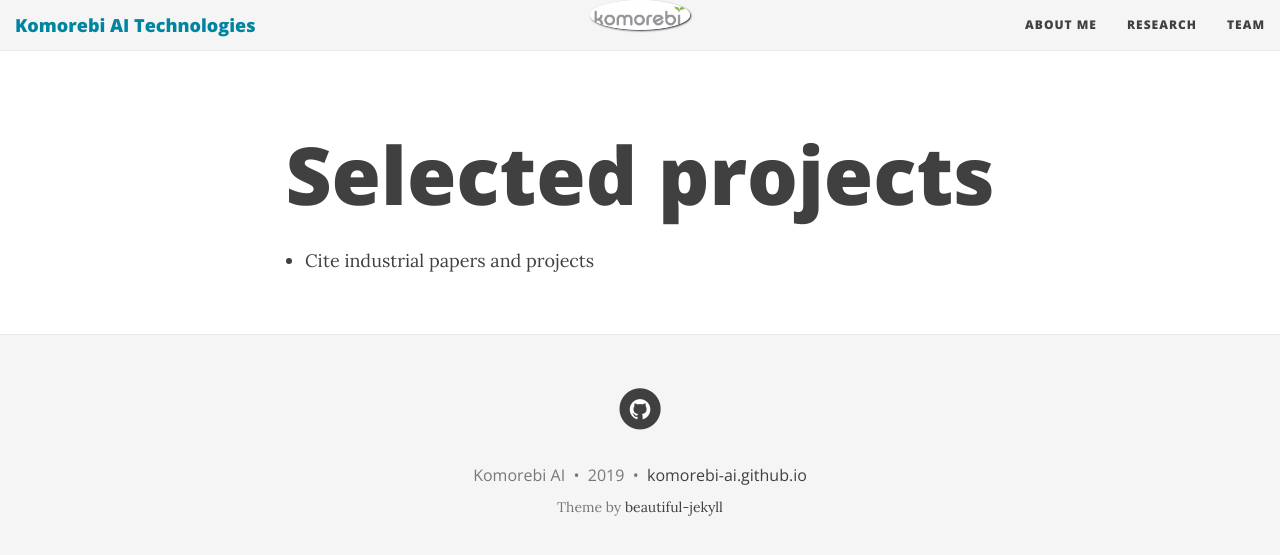
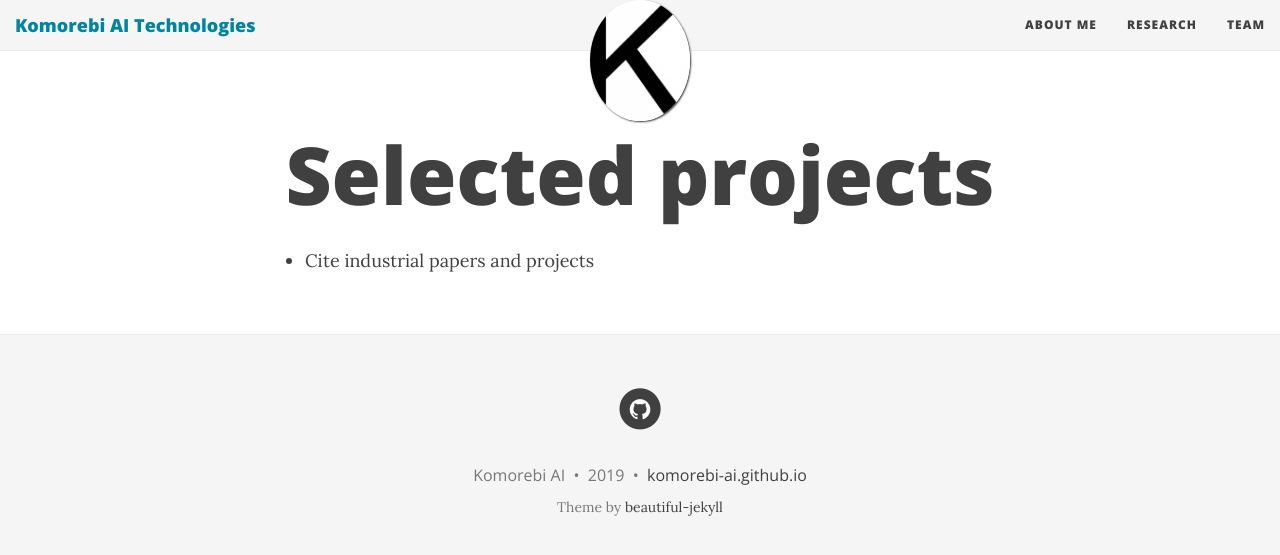
Before and after one commit to Komorebi-AI/komorebi-ai.github.io, a Jekyll site: the page built from research.md, in a window 1280 px wide. Shown: the top 555 px of the page. Built offline with Jekyll 4.4.1, drawn with Linux system fonts in a browser that asks for light colours; nearby versions of some CDN libraries.

Commit message:
add logo

```diff
--- a/_config.yml
+++ b/_config.yml
@@ -30,7 +30,7 @@ navbar-links:
 
 # Image to show in the navigation bar - image must be a square (width = height)
 # Remove this parameter if you don't want an image in the navbar
-avatar: "/img/logo.png"
+avatar: "/img/logo.jpeg"
 
 # If you want to have an image logo in the top-left corner instead of the title text,
 # then specify the following parameter
```
Also changed, not shown: img/logo.jpeg (added), img/logo.png (deleted).
